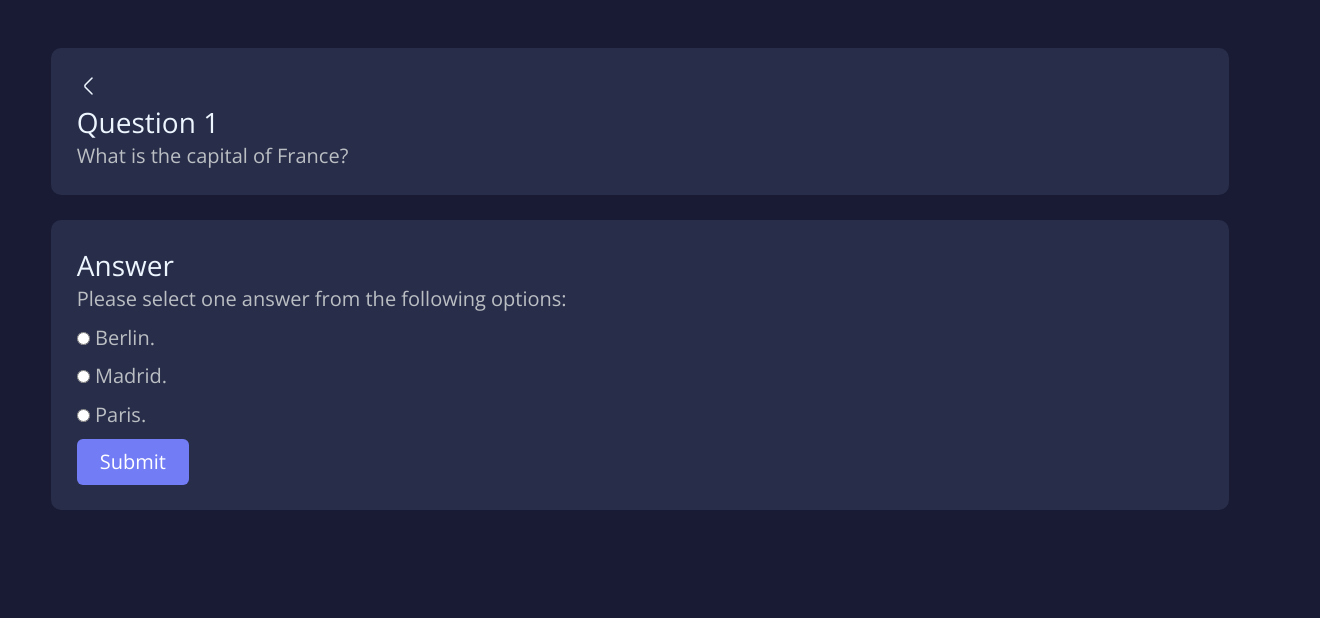
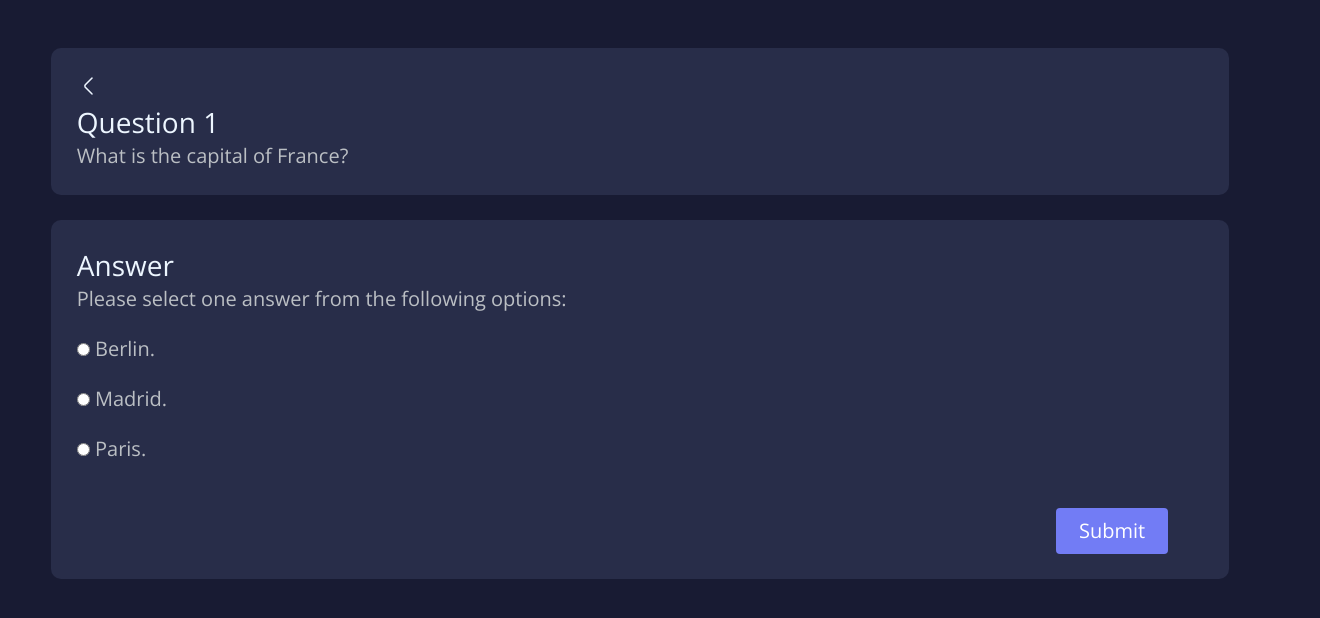
Before and after one commit to Chi-Chidev/Questions-App, a plain HTML site: page index.html in a window 1280 px wide. Shown: the part 126-744 px from the top of the page, 1320 px wide, since content can reach past the window. Drawn offline with nearby package versions, Linux system fonts and the light colour scheme; a web font is replaced by a local one.

Commit message:
made some changes to the answer box section

```diff
--- a/index.html
+++ b/index.html
@@ -33,7 +33,8 @@
             <p>Please select one answer from the following options:</p>
         </div>
 
-        <div class="options-answer">
+        <!-- <div class="column"> -->
+        <!-- <div class="option-answer"> -->
 
         <div class="option">
             <input type="radio" id="berlin" name="answer1" value="Berlin">
@@ -49,10 +50,13 @@
             <input type="radio" id="paris" name="answer1" value="Paris">
             <label for="paris">Paris.</label>
         </div>
+        <!-- </div> -->
 
-            <div class="btn-class">
-                <button class="btn" type="submit">Submit</button>
-            </div>
+        <!-- <div class="btn-class"> -->
+        <button class="bttn" type="submit">Submit</button>
+        <!-- </div> -->
+        <!-- </div> -->
+
     </div>
     </div>
 
--- a/quiz.css
+++ b/quiz.css
@@ -22,7 +22,6 @@ body {
 
 /* heading Section */
 .heading {
-    width: 100%;
     margin-left: 40px;
     margin-top: 40px;
 }
@@ -73,19 +72,18 @@ body {
 }
 
 /* Answer section */
-.answer-box {
+.answer-box{
     background-color: var(--acent-color);
     border-radius: 10px;
     margin-left: 4%;
     margin-right: 4%;
-    /* display: flexbox;
-    flex-direction: column; */
-    gap: 2%;
+    display: flexbox;
+    flex-direction: row;
     padding-top: 2%;
     padding-bottom: 2%;
     padding-left: 2%;
     margin-top: 2%;
-    /* position: relative; */
+    margin-bottom: 4%;
 }
 
 .answer-box h3 {
@@ -101,37 +99,21 @@ body {
     text-align: left;
     color: #bbbfc4;
     font-size: 20px;
-    padding-bottom: 1%;
-}
-
-.options-answer {
-    display: flexbox;
-    flex-direction: column;
-   /* position: relative; */
-   /* align-items: end; */
 }
 
 .option {
-    display: flexbox;
-    padding-bottom: 1%;
+    font-size: 20px;
     color: #bbbfc4;
-    font-weight: 400;
+    margin-top: 2%;
+}
+
+.bttn {
+    background-color: var(--button-color);
+    margin-left: 85%;
+    color: white;
     font-size: 20px;
+    padding: 0.8% 2%;
+    border: none;
+    border-radius: 4px;
+    margin-top: 4%;
 }
-.btn-class{
-    /* display: flexbox;
-    align-items: flex-end;
-    justify-content: flex-end; */
-    /* position: absolute;
-    bottom: 10px;
-    right: 10px; */
-}
-.btn {
-    padding: 0.8% 2%;
-    font-weight: 400;
-    font-size: 20px;
-    border-radius: 6px;
-   color: white;
-   background-color: var(--button-color);
-   border: 0px;
-}
```
Lines whose indentation alone changed are shown as unchanged.
